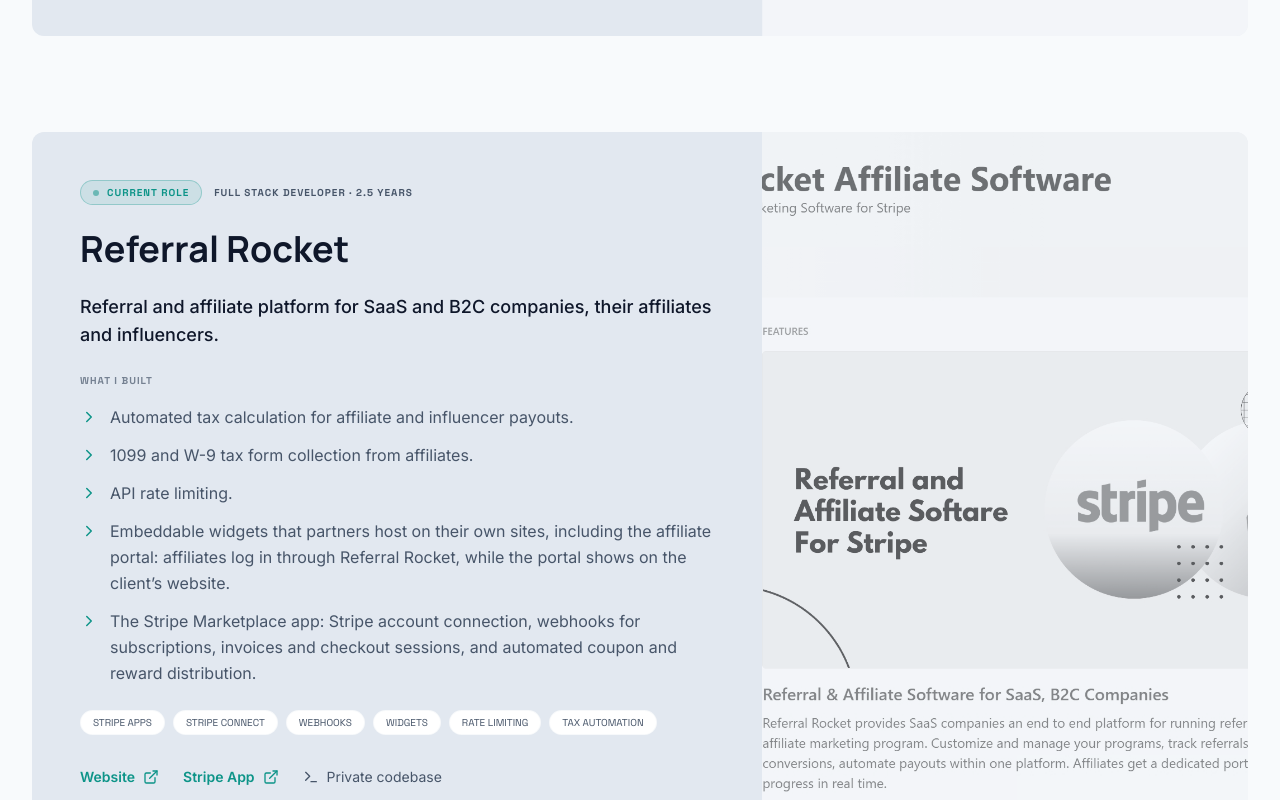
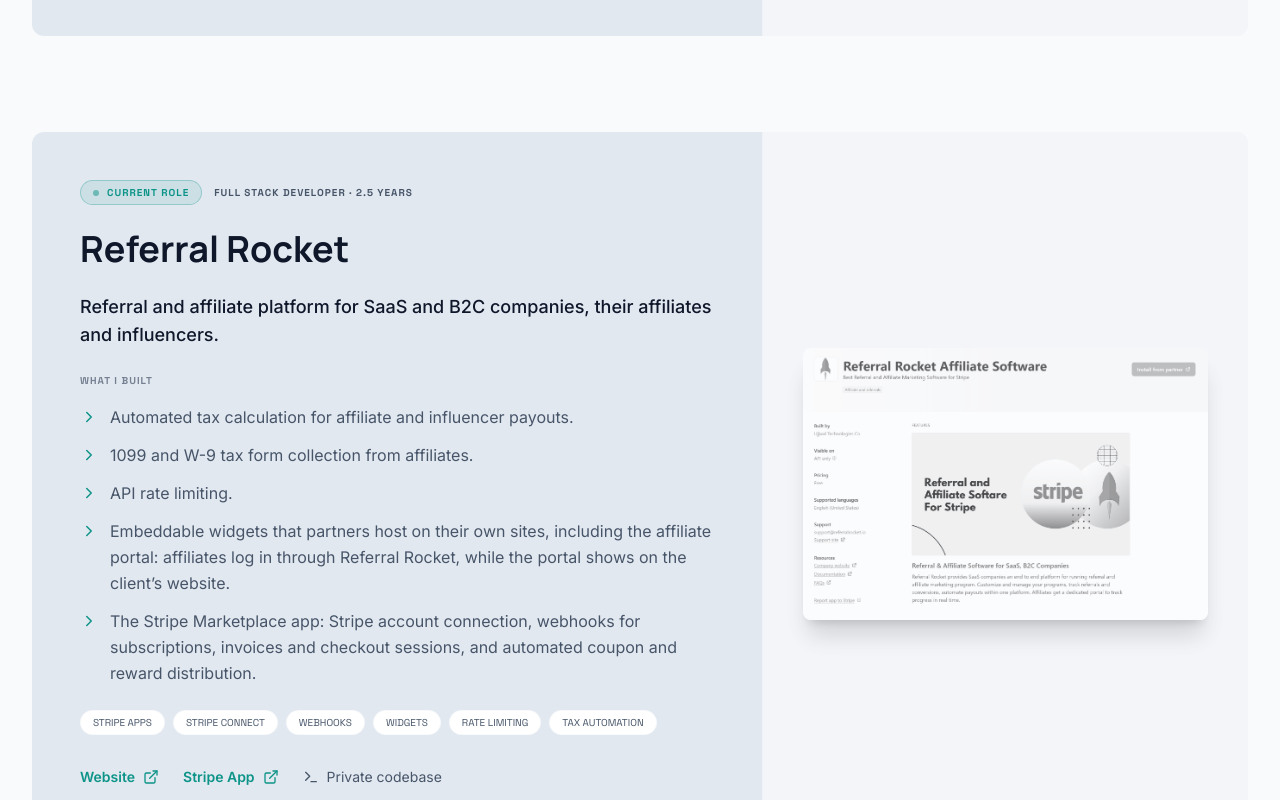
Before and after one commit to surajdombale/portfolio, a React (Vite) app: page / in a window 1280 px wide. Shown: the part 2040-2840 px from the top of the page. Built offline with nearby package versions, Linux system fonts and the light colour scheme.

Commit message:
Fix project grid overflow and image crop

```diff
--- a/src/App.tsx
+++ b/src/App.tsx
@@ -397,11 +397,11 @@ const ReferralRocket = () => (
           <PrivateCode />
         </div>
       </div>
-      <div className="w-full md:w-2/5 h-72 md:h-auto overflow-hidden">
+      <div className="w-full md:w-2/5 flex items-center justify-center p-8 lg:p-10 bg-surface-container-lowest/60 border-t md:border-t-0 md:border-l border-outline-variant/10">
         <img
           src={stripe}
           alt="Referral Rocket on the Stripe App Marketplace"
-          className="w-full h-full object-cover md:grayscale md:opacity-60 group-hover:grayscale-0 group-hover:opacity-100 group-hover:scale-105 transition-all duration-700"
+          className="w-full h-auto rounded-lg shadow-xl shadow-black/20 md:grayscale md:opacity-70 group-hover:grayscale-0 group-hover:opacity-100 group-hover:scale-[1.02] transition-all duration-700"
           referrerPolicy="no-referrer"
         />
       </div>
@@ -489,7 +489,7 @@ const Projects = () => (
       </p>
     </header>
 
-    <div className="grid grid-cols-1 lg:grid-cols-12 gap-12 lg:gap-24">
+    <div className="grid grid-cols-1 lg:grid-cols-12 gap-12 lg:gap-x-12 lg:gap-y-24">
       <StripeBookkeeper />
 
       <ReferralRocket />
```
